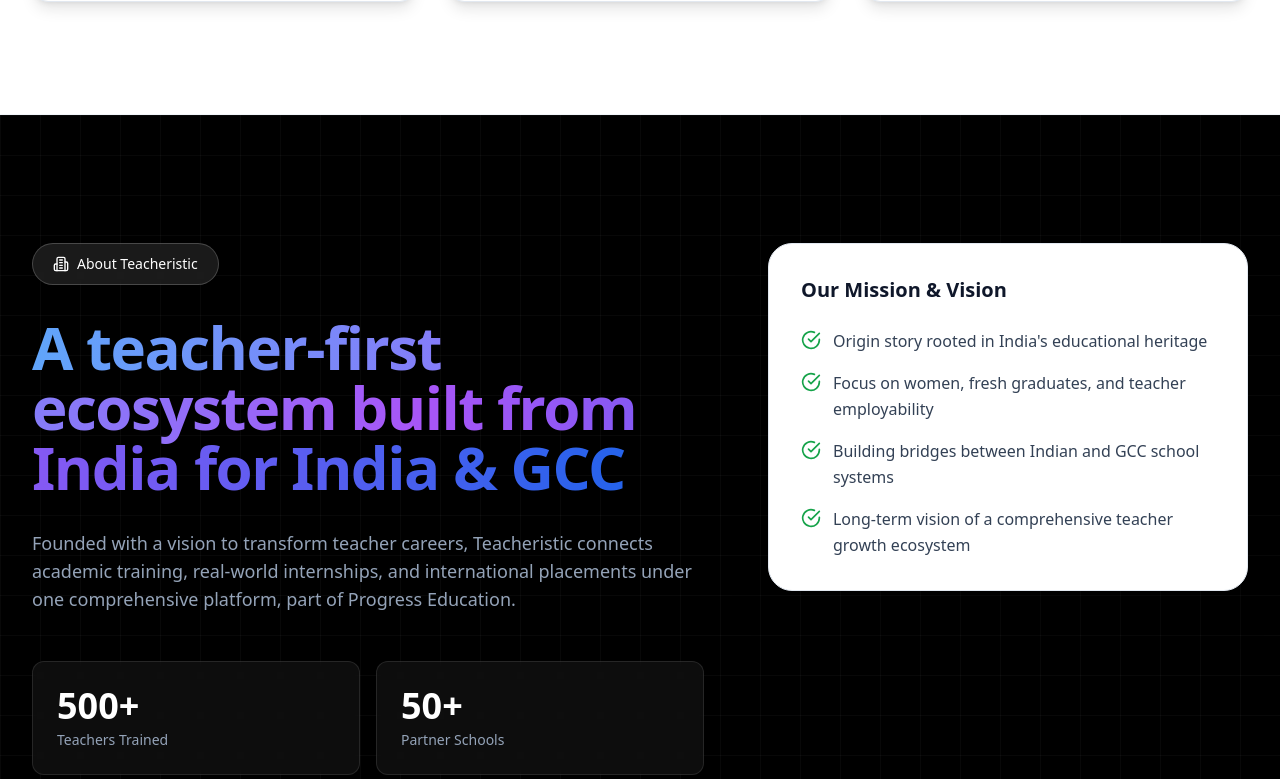
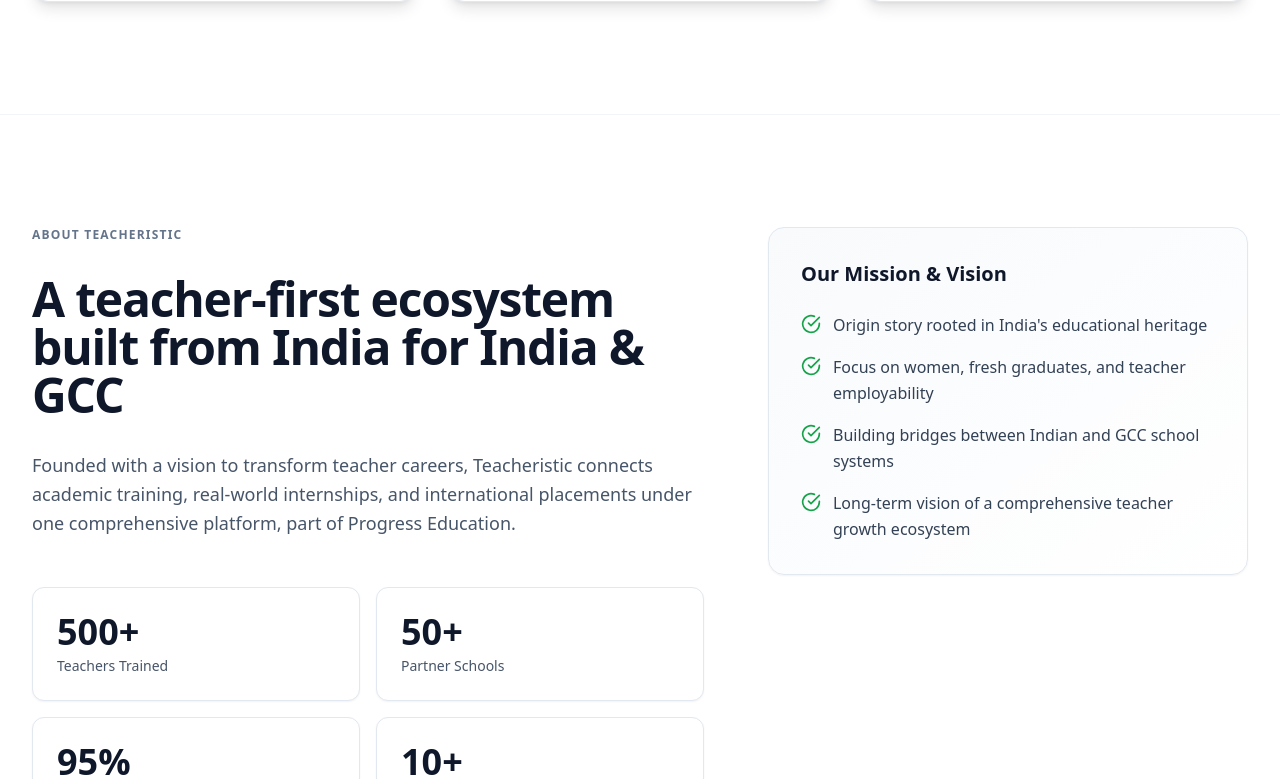
Before and after one commit to abduljawadkt/teacheristic, a React (Vite) app: page / in a window 1280 px wide. Shown: the part 6201-6980 px from the top of the page. Built offline with nearby package versions, Linux system fonts and the light colour scheme; no server answers.

Commit message:
Updated App.tsx

```diff
--- a/src/App.tsx
+++ b/src/App.tsx
@@ -697,35 +697,30 @@ const CounterStat: React.FC<{ value: number; suffix: string; label: string }> =
   }, [isVisible, value]);
 
   return (
-    <div ref={ref} className="rounded-xl border border-white/10 bg-white/5 backdrop-blur-sm p-5 sm:p-6">
-      <div className="text-3xl sm:text-4xl font-bold text-white mb-1">
+    <div ref={ref} className="rounded-xl border border-slate-200 bg-white p-5 sm:p-6 shadow-sm transition-all hover:shadow-md">
+      <div className="text-3xl sm:text-4xl font-bold text-slate-900 mb-1">
         {count}{suffix}
       </div>
-      <div className="text-sm text-slate-400">{label}</div>
+      <div className="text-sm text-slate-600">{label}</div>
     </div>
   );
 };
 
 const AboutSection: React.FC = () => {
   return (
-    <section id="about" className="relative overflow-hidden bg-black">
-      <div className="absolute inset-0 bg-[linear-gradient(to_right,#ffffff08_1px,transparent_1px),linear-gradient(to_bottom,#ffffff08_1px,transparent_1px)] bg-[size:40px_40px]"></div>
-
-      <div className="relative mx-auto max-w-7xl px-4 sm:px-6 lg:px-8 py-16 sm:py-20 md:py-24 lg:py-32">
+    <section id="about" className="border-b border-slate-100 bg-white">
+      <div className="mx-auto max-w-7xl px-4 sm:px-6 lg:px-8 py-12 sm:py-16 md:py-20 lg:py-28">
         <div className="grid gap-10 md:gap-12 lg:gap-16 lg:grid-cols-[1.4fr,1fr] lg:items-start">
           <div className="space-y-8">
-            <div className="inline-flex items-center gap-2 rounded-full bg-white/10 backdrop-blur-sm border border-white/20 px-5 py-2.5 text-sm font-medium text-white">
-              <Building2 size={16} />
+            <div className="text-xs font-semibold tracking-widest text-slate-500 uppercase">
               About Teacheristic
             </div>
 
-            <h2 className="text-3xl sm:text-4xl md:text-5xl lg:text-6xl font-bold tracking-tight leading-[1.1]">
-              <span className="bg-gradient-to-r from-blue-400 via-purple-500 to-blue-600 bg-clip-text text-transparent">
-                A teacher-first ecosystem built from India for India & GCC
-              </span>
+            <h2 className="text-3xl sm:text-4xl md:text-5xl font-bold tracking-tight text-slate-900 leading-[1.1] max-w-2xl">
+              A teacher-first ecosystem built from India for India & GCC
             </h2>
 
-            <p className="text-base sm:text-lg leading-relaxed text-slate-400 max-w-2xl">
+            <p className="text-lg leading-relaxed text-slate-600 max-w-2xl">
               Founded with a vision to transform teacher careers, Teacheristic connects academic training, real-world internships, and international placements under one comprehensive platform, part of Progress Education.
             </p>
 
@@ -737,7 +732,7 @@ const AboutSection: React.FC = () => {
             </div>
           </div>
 
-          <div className="rounded-2xl md:rounded-3xl border border-slate-200 bg-white p-6 sm:p-8 shadow-2xl lg:sticky lg:top-8">
+          <div className="rounded-2xl border border-slate-200 bg-gradient-to-br from-slate-50 to-white p-6 sm:p-8 shadow-sm">
             <h3 className="mb-5 sm:mb-6 text-lg sm:text-xl font-bold text-slate-900">
               Our Mission & Vision
             </h3>
```
